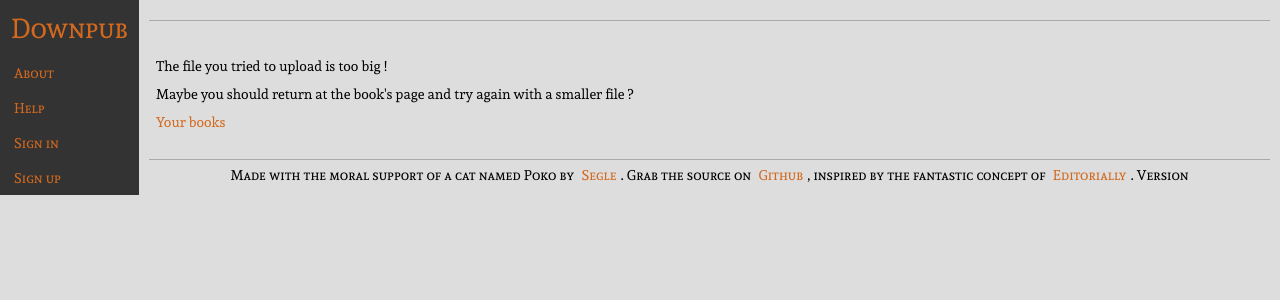
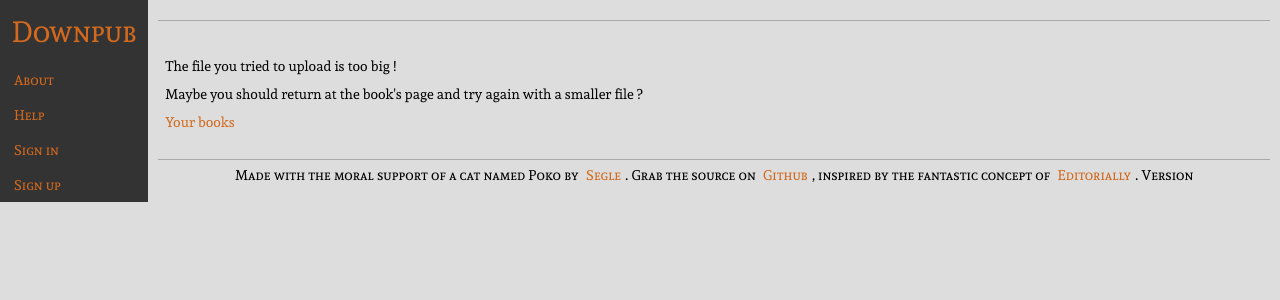
Before and after one commit to brunobord/downpub, a Flask app: template downpub/downpub/templates/413.html in a window 1280 px wide. Shown: the top 300 px of the page. Run offline with Flask 2, Linux system fonts and the light colour scheme; the template is opened without the code that fills it, so the values that code supplies are empty; parts of the project's set-up code (start-up, migrations or seed data) failed here and were passed over.

Commit message:
White-space css rule on the menu changed, the menu adapts to its content's width

```diff
--- a/downpub/downpub/static/css/styles.css
+++ b/downpub/downpub/static/css/styles.css
@@ -219,10 +219,11 @@ aside {
 aside h1 {
     background-color: #333;
     color:orange;
-    font-size:1.5em;
+    font-size:1.6em;
 }
 
 aside a {
+    white-space: nowrap;
     color:chocolate;
     font-size:1em;
 }
@@ -236,7 +237,6 @@ aside h1 {
     font-family:"AndadaSC", "Georgia", "Times New Roman", serif;
     margin:0;
     padding:0;
-    height:55px;
 }
 
 aside h1 a {
--- a/downpub/downpub/templates/header.html
+++ b/downpub/downpub/templates/header.html
@@ -1,4 +1,4 @@
-<aside class="col w200p pan man center txtcenter">
+<aside class="col pan man center txtcenter">
     <header id="header" class="man pan">
         <nav id="navigation" role="navigation" class="line txtleft man pan">
             <h1 class="line man pan w100 txtleft">
@@ -18,13 +18,13 @@
                     </li>
                 {% else %}
                     <li class="pan">
-                        <a class="man w100 inbl" href="{{ url_for('users.home') }}">{{ _("Hi, ") }} {{ user.name }}</a>
+                        <a class="man w100 inbl" href="{{ url_for('users.home') }}"><span>{{ _("Hi, ") }} {{ user.name }}</span></a>
                     </li>
                     <li class="pan">
                         <a class="man w100 inbl" href="{{ url_for('books.list') }}">{{ _("Your books") }}</a>
+                    </li>
                     <li class="pan">
                         <a class="man w100 inbl" href="{{ url_for('users.logout') }}">{{ _("Log out") }}</a>
-                    </li>
                     </li>
                 {% endif %}
             </ul>
```
